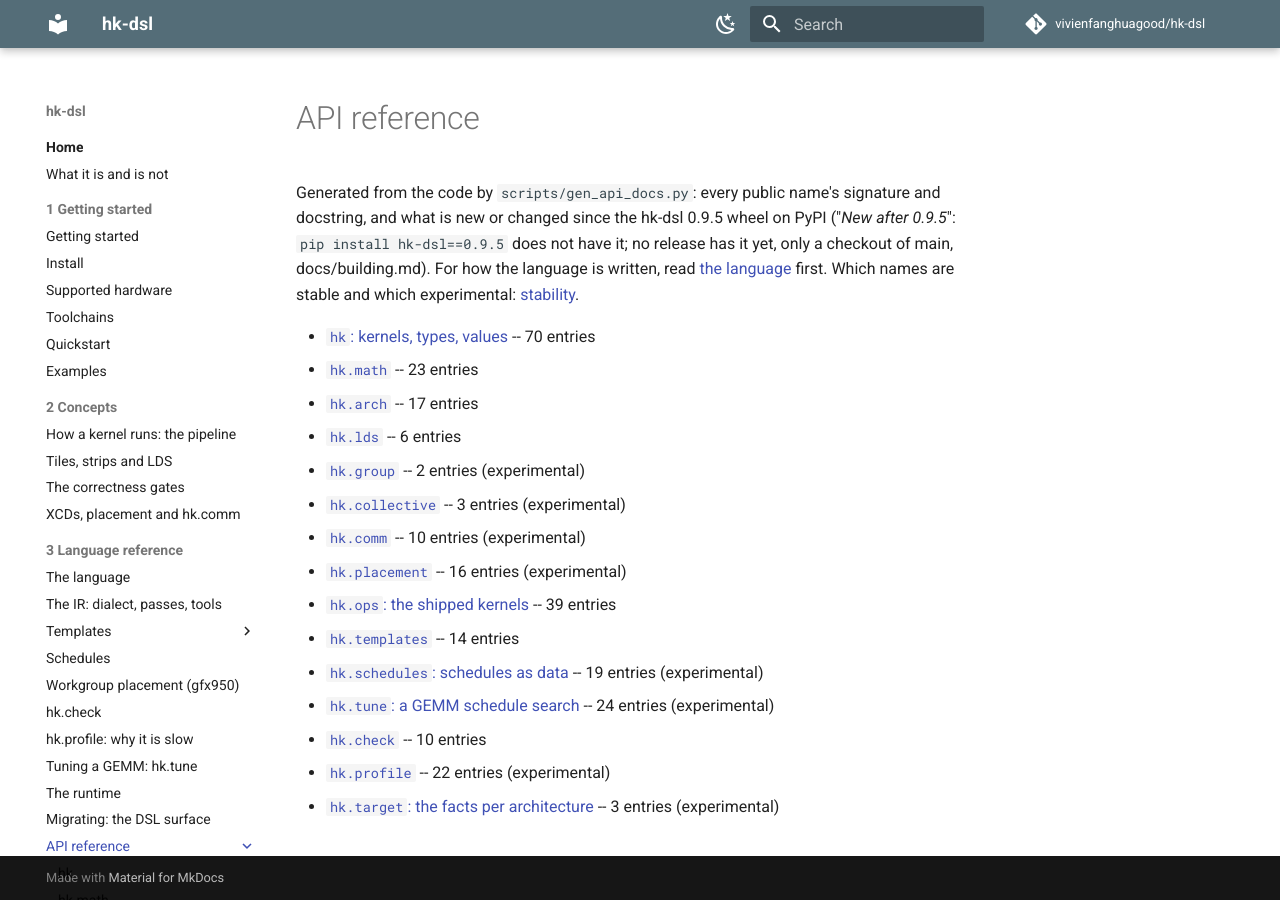
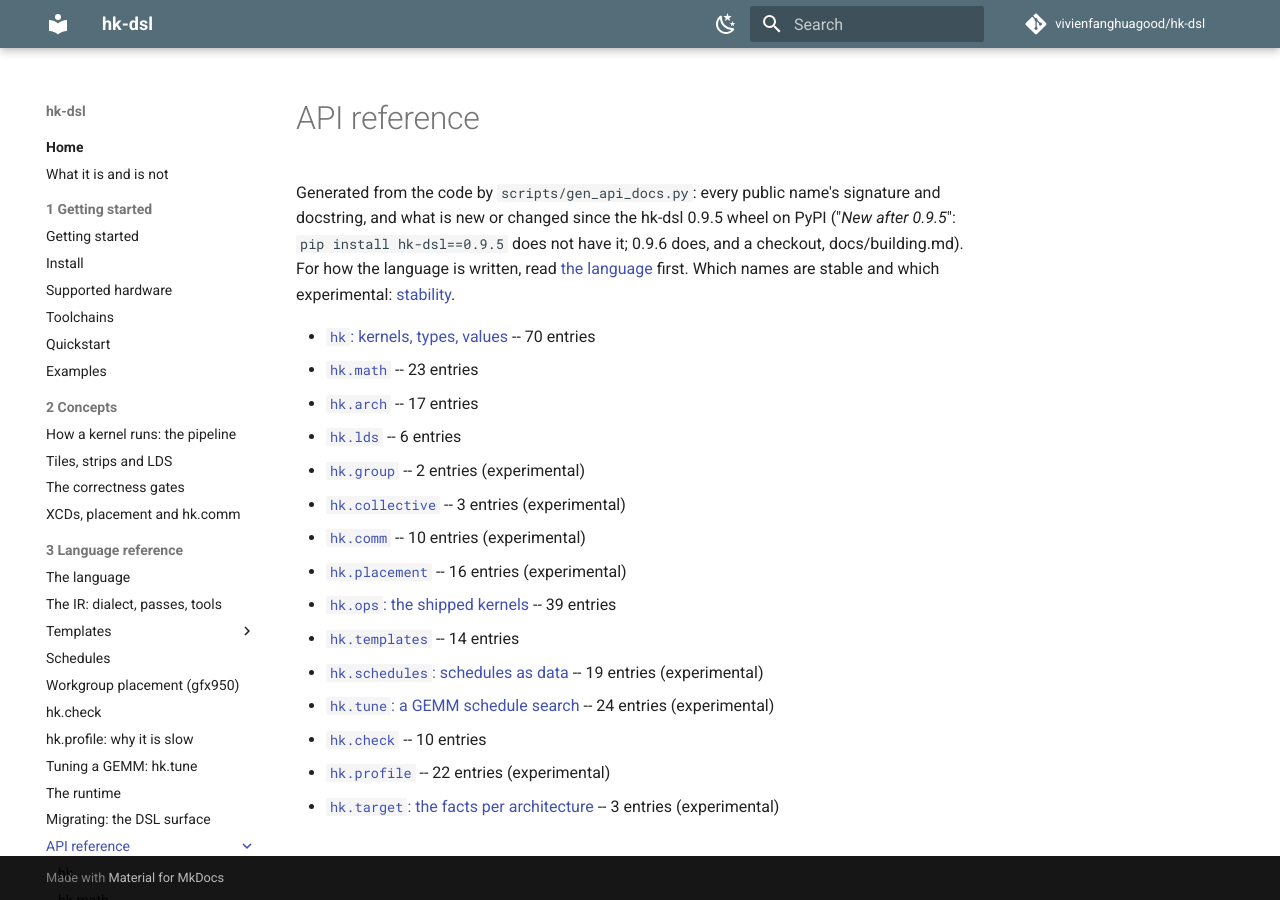
Before and after one commit to vivienfanghuagood/hk-dsl, an MkDocs documentation site: the page built from docs/api/README.md, in a window 1280 px wide. Built offline with MkDocs 1.6.1 and Material for MkDocs 9.7.7, drawn with Linux system fonts in a browser that asks for light colours; comment, search, counter and statistics services are not loaded.

Commit message:
release 0.9.6: gfx1201 Qwen3.8 shortest chunks over 16k+ beside up to 7 decodes take the packed KV split (#281); doc examples tested
Version 0.9.6, RELEASE = "0.9.6", API index regenerated; the dialect stays hk-dialect-8.
CHANGELOG: Unreleased cut as 0.9.6. README, llms.txt, the skill, support matrix and toolchains name 0.9.6.

Co-Authored-By: Claude <noreply@anthropic.com>

```diff
--- a/docs/api/README.md
+++ b/docs/api/README.md
@@ -2,7 +2,7 @@
 
 # API reference
 
-Generated from the code by `scripts/gen_api_docs.py`: every public name's signature and docstring, and what is new or changed since the hk-dsl 0.9.5 wheel on PyPI ("*New after 0.9.5*": `pip install hk-dsl==0.9.5` does not have it; no release has it yet, only a checkout of main, docs/building.md). For how the language is written, read [the language](../language.md) first. Which names are stable and which experimental: [stability](../stability.md).
+Generated from the code by `scripts/gen_api_docs.py`: every public name's signature and docstring, and what is new or changed since the hk-dsl 0.9.5 wheel on PyPI ("*New after 0.9.5*": `pip install hk-dsl==0.9.5` does not have it; 0.9.6 does, and a checkout, docs/building.md). For how the language is written, read [the language](../language.md) first. Which names are stable and which experimental: [stability](../stability.md).
 
 - [`hk`: kernels, types, values](hk.md) -- 70 entries
 - [`hk.math`](hk.math.md) -- 23 entries
--- a/llms.txt
+++ b/llms.txt
@@ -68,7 +68,7 @@ It traces and runs on both GPUs, ragged shapes (100x1000) included; `hk.check` t
 
 ## Pitfalls
 
-- The docs describe main; `pip install hk-dsl` is 0.9.5 (check `hk.__version__`). The API reference marks what is *New after 0.9.5*: on main only, in no release yet. 0.8.0 added, and 0.7.0 lacks, workgroup placement (`hk.kernel(placement=)`, `hk.Placement`, `hk.arch.xcd_count`), `hk.map_cpp`, the strip ops and element exchange. 0.6.0's synchronous `g.load` / `g.store` on gfx950 read and write past a partial last tile; 0.7.0's do not.
+- The docs describe main; `pip install hk-dsl` is 0.9.6 (check `hk.__version__`). The API reference marks what is *New after 0.9.5*: in 0.9.6, not in 0.9.5. 0.8.0 added, and 0.7.0 lacks, workgroup placement (`hk.kernel(placement=)`, `hk.Placement`, `hk.arch.xcd_count`), `hk.map_cpp`, the strip ops and element exchange. 0.6.0's synchronous `g.load` / `g.store` on gfx950 read and write past a partial last tile; 0.7.0's do not.
 - Positional kernel parameters are tensors (`hk.Tensor[dtype]`, 4-D `(batch, depth, rows, cols)`; a 2-D tensor is `(rows, cols)`). Constexprs are keyword-only with a default, baked into the source: a new value is a new compile.
 - The transcendental math (gelu, dgelu, sqrt, rsqrt, silu) is fp32-only: load 16-bit data into an fp32 tile or strip (the load converts) and store it back (the store converts). `hk.math.gelu` is `F.gelu(x, approximate="tanh")`, not the erf default.
 - A strip's columns are whole chunks of `wave x run` (32 x run on gfx1100, 64 x run on gfx950): `CW=512` with `run=8` fits both. Read the wave from `hk.arch.target().wave` when a plan depends on it.
--- a/pyproject.toml
+++ b/pyproject.toml
@@ -4,7 +4,7 @@ build-backend = "setuptools.build_meta"
 
 [project]
 name = "hk-dsl"
-version = "0.9.5"
+version = "0.9.6"
 description = "A general-purpose Python DSL for AMD GPU kernels on RDNA and CDNA, with build-time gates against silent tile-level errors (spills, missing waits, MFMA hazards). Its largest end-to-end gains today are on Radeon (RDNA3/RDNA4), through vLLM and SGLang."
 # Release wheels are cp310, cp311, cp312 and cp313 (each carries MLIR bindings for one
 # CPython); another 3.x builds from source (docs/building.md). CI tests 3.10 and 3.12.
```
Also changed, not shown: CHANGELOG.md (+21 -3 lines), README.md (+1 -1 lines), docs/support-matrix.md (+1 -1 lines), docs/toolchains.md (+1 -1 lines), skills/hk-kernel/SKILL.md (+1 -1 lines), 2 other files.
